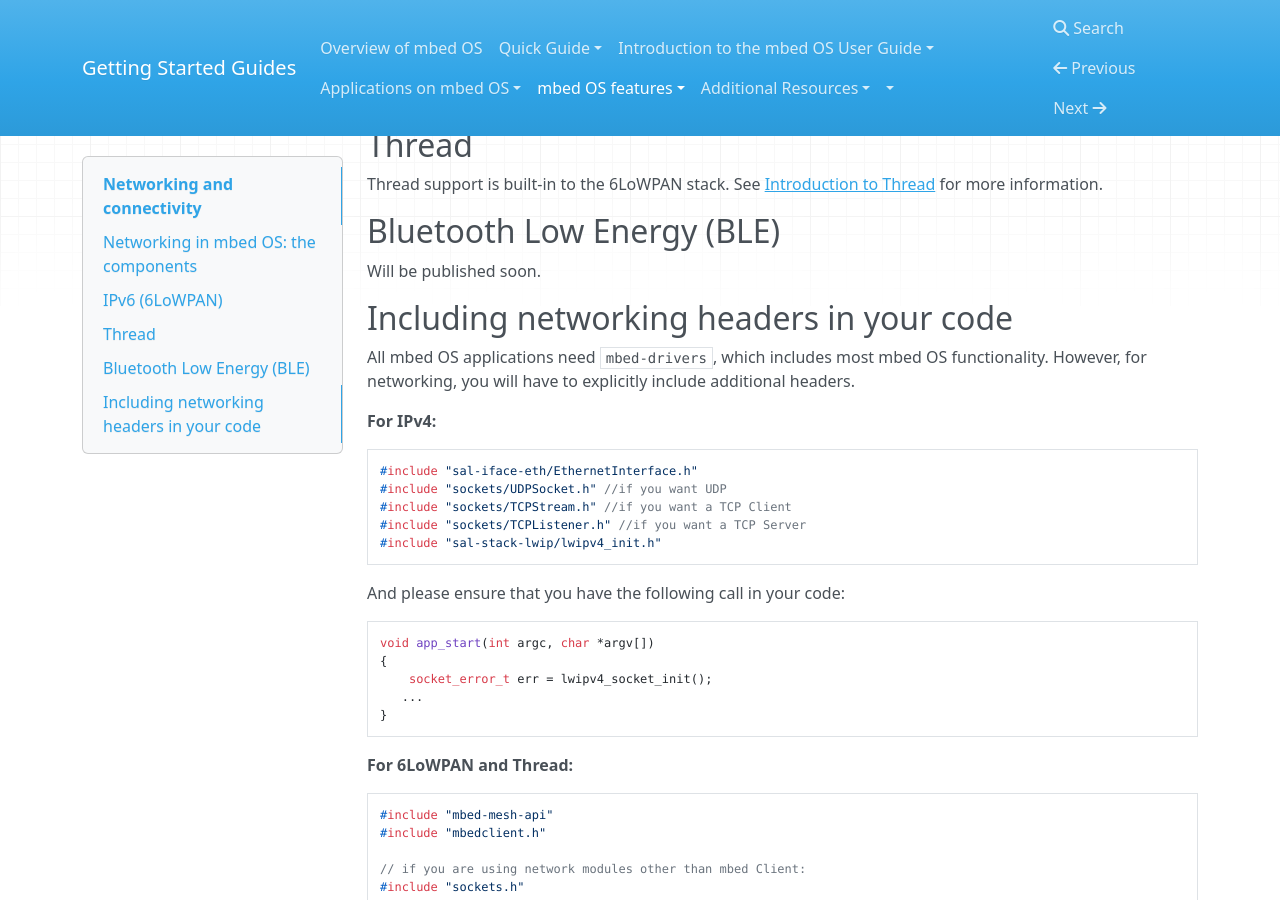
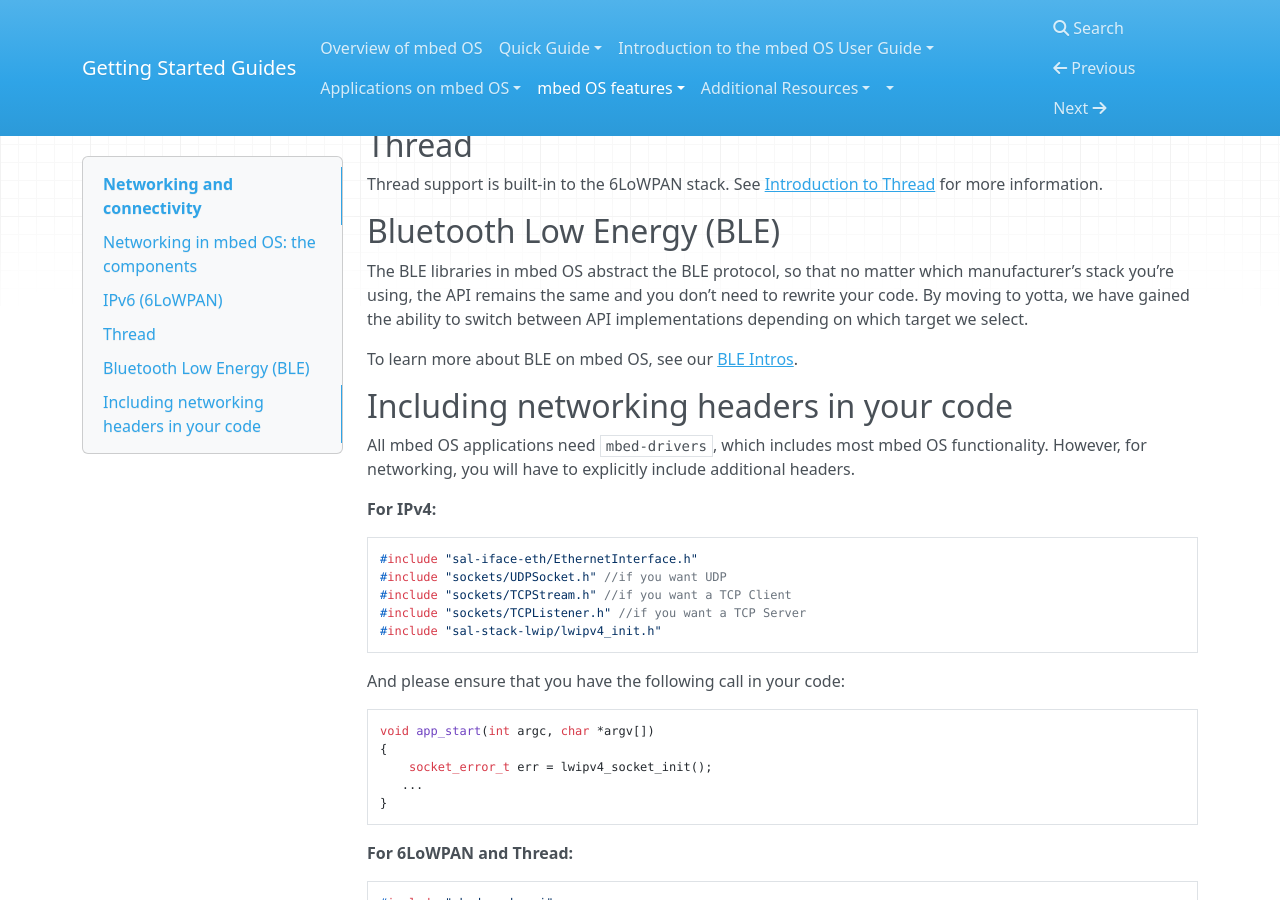
Before and after one commit to ARMmbed/GettingStartedmbedOS, an MkDocs documentation site: the page built from Docs/Full_Guide/networking.md, in a window 1280 px wide and 900 px high, scrolled down 4570 px. Built offline with MkDocs 1.6.1, drawn with Linux system fonts in a browser that asks for light colours; nearby versions of some CDN libraries; old or Windows-style settings are respelled for this version of MkDocs.

Commit message:
A few short words about BLE
Just to provide the link, really

```diff
--- a/Docs/Full_Guide/networking.md
+++ b/Docs/Full_Guide/networking.md
@@ -163,7 +163,9 @@ Thread support is built-in to the 6LoWPAN stack. See [Introduction to Thread](ht
 
 ## Bluetooth Low Energy (BLE)
 
-Will be published soon.
+The BLE libraries in mbed OS abstract the BLE protocol, so that no matter which manufacturer’s stack you’re using, the API remains the same and you don’t need to rewrite your code. By moving to yotta, we have gained the ability to switch between API implementations depending on which target we select.
+
+To learn more about BLE on mbed OS, see our [BLE Intros](docs.mbed.com/docs/ble-intros/).
 
 ## Including networking headers in your code
 
```
